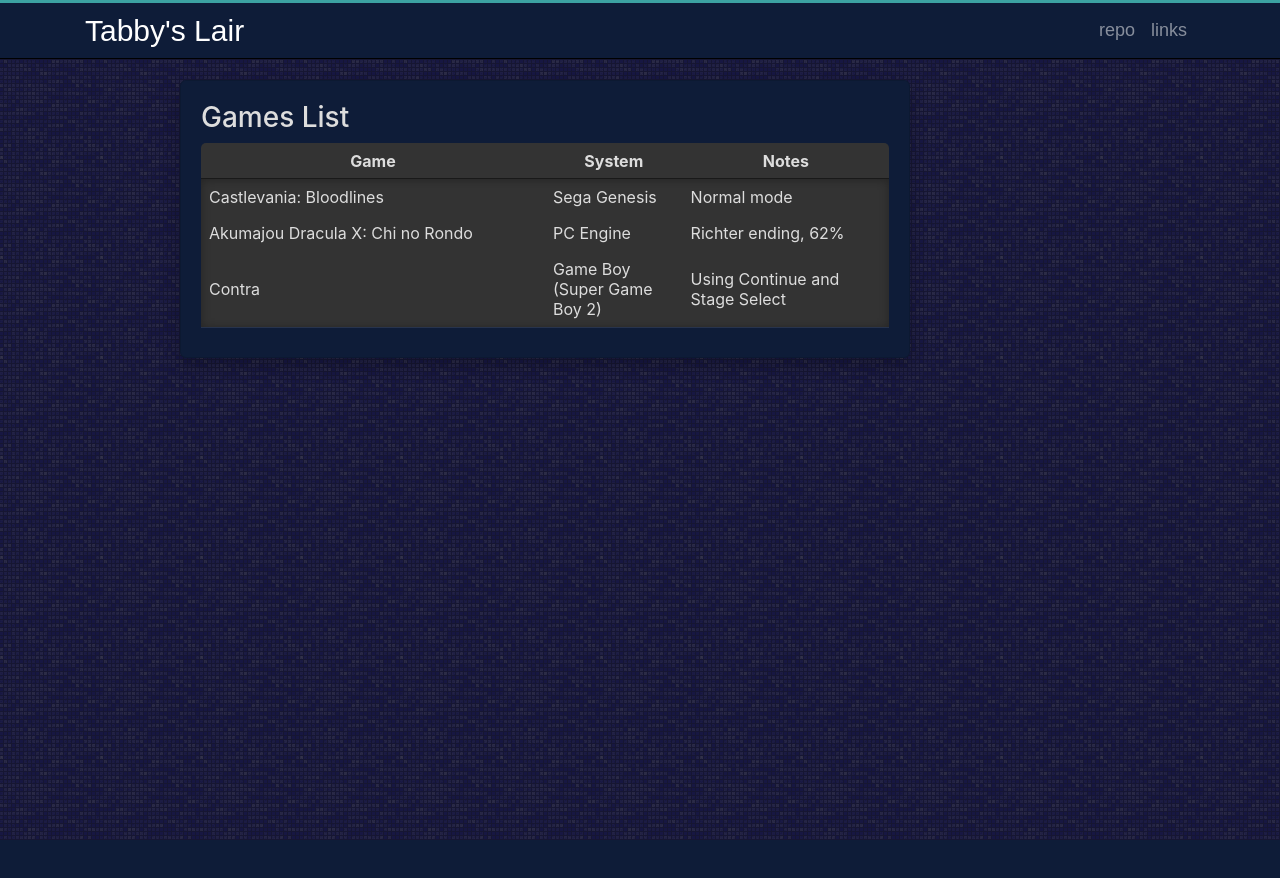
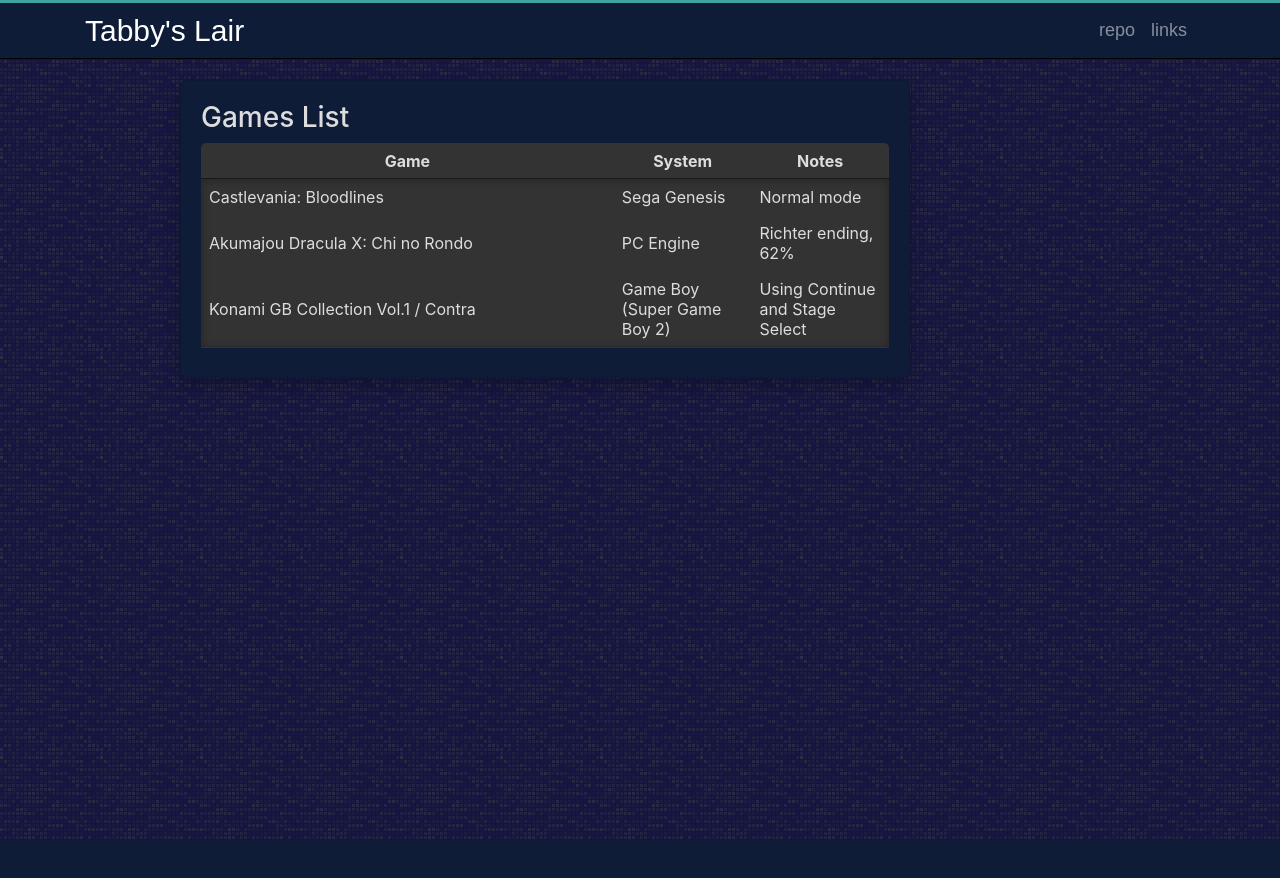
Before and after one commit to dengler9/dengler9.github.io, a Jekyll site: the page built from games.html, in a window 1280 px wide. Shown: the top 878 px of the page. Built offline with Jekyll 4.4.1, drawn with Linux system fonts in a browser that asks for light colours.

Commit message:
Update games.html

```diff
--- a/games.html
+++ b/games.html
@@ -9,9 +9,9 @@
     <h1>Games List</h1>
 <table>
     <colgroup>
-        <col width="50%" />
+        <col width="60%" />
         <col width="20%" />
-        <col width="30%" />
+        <col width="20%" />
     </colgroup>
     <thead>
     <tr class="header">
@@ -32,7 +32,7 @@
         <td>Richter ending, 62%</td>
     </tr>
     <tr>
-        <td>Contra</td>
+        <td>Konami GB Collection Vol.1 / Contra</td>
         <td>Game Boy (Super Game Boy 2)</td>
         <td>Using Continue and Stage Select</td>
     </tr>
```
